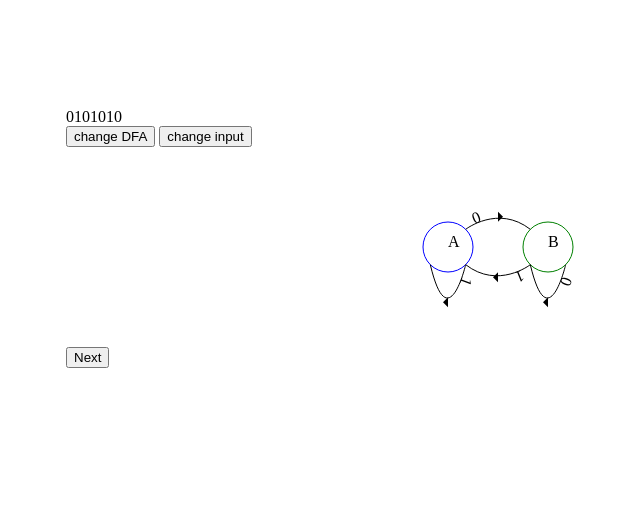
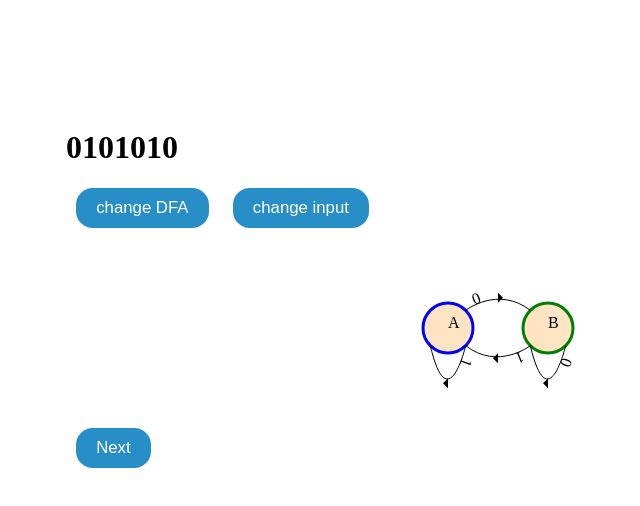
Before and after one commit to virtual-labs/exp-determinstic-finite-automaton-iiith, a plain HTML site: page experiment/simulation/index.html in a window 1280 px wide. Shown: the whole page, without its empty margins (42-682 px from the left). Drawn offline with nearby package versions, Linux system fonts and the light colour scheme.

Commit message:
update styling

```diff
--- a/experiment/simulation/index.html
+++ b/experiment/simulation/index.html
@@ -5,12 +5,18 @@
 </head>
 <body style="padding:100px;">
   <div id="header" class="">
-    <div id="input_container" class="">
+    <h1 id="input_container" class="">
 
-    </div>
+    </h1>
     <div class="">
-      <button id="change_dfa" type="button" name="button">change DFA</button>
-      <button id="change_input" type="button" name="button">change input</button>
+      <button id="change_dfa" type="button" name="button"
+        style="border: none; color: rgb(255, 255, 255); background-color: rgb(40, 142, 200); text-align: center; font-size: 1.05rem; border-radius: 1em; padding: 0.6em 1.2em; margin: 0px 10px;">
+        change DFA
+      </button>
+      <button id="change_input" type="button" name="button"
+        style="border: none; color: rgb(255, 255, 255); background-color: rgb(40, 142, 200); text-align: center; font-size: 1.05rem; border-radius: 1em; padding: 0.6em 1.2em; margin: 0px 10px;">
+        change input
+      </button>
     </div>
   </div>
   <div id="container">
@@ -19,7 +25,10 @@
       </svg>
     </div>
     <div id="footer" class="">
-      <button id="next" type="button" name="button">Next</button>
+      <button id="next" type="button" name="button"
+        style="border: none; color: rgb(255, 255, 255); background-color: rgb(40, 142, 200); text-align: center; font-size: 1.05rem; border-radius: 1em; padding: 0.6em 1.2em; margin: 0px 10px;">
+        Next
+      </button>
     </div>
   </div>
 
--- a/experiment/simulation/js/helper.js
+++ b/experiment/simulation/js/helper.js
@@ -38,14 +38,17 @@ function displayCanvas(canvas, dfa, curr){
   // Display nodes in DFA
   nodes.forEach(function(elem){
     color = "black"
+    stroke_width = "1px"
     if(elem["type"] == "start"){
       color = "blue"
+      stroke_width = "3px"
     }else if(elem["type"] == "accept"){
       color = "green"
+      stroke_width = "3px"
     }
-    fillColor = "none"
+    fillColor = "#ffe4c4"
     if(curr == elem["text"]){
-      fillColor = "grey"
+      fillColor = "#adff2f"
     }
     circleElem = newElementNS('circle', [
       ["id", elem["text"]+"_circle"],
@@ -53,7 +56,8 @@ function displayCanvas(canvas, dfa, curr){
       ["cy", elem["y"]],
       ["r", radius],
       ["stroke", color],
-      ["fill", fillColor]
+      ["fill", fillColor],
+      ["stroke-width", stroke_width]
     ]);
 
     textElem = newElementNS('text', [
```
